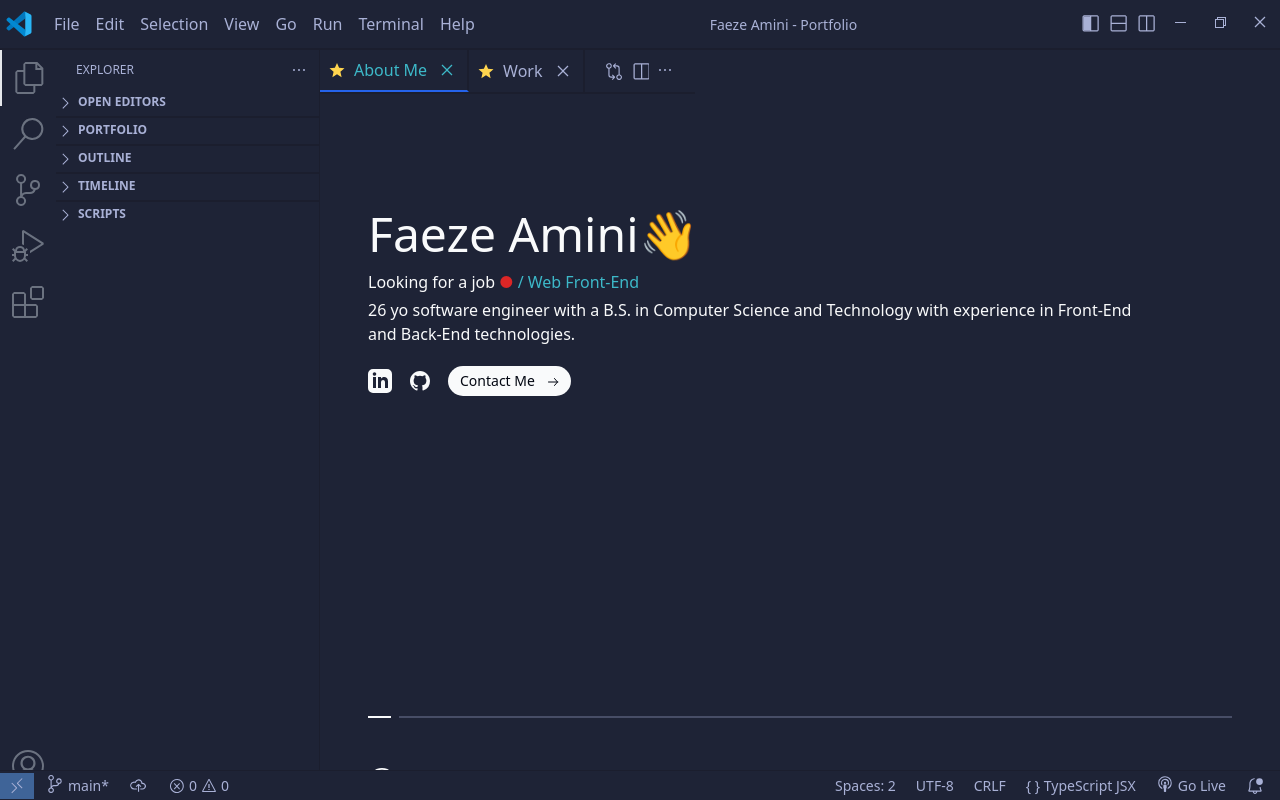
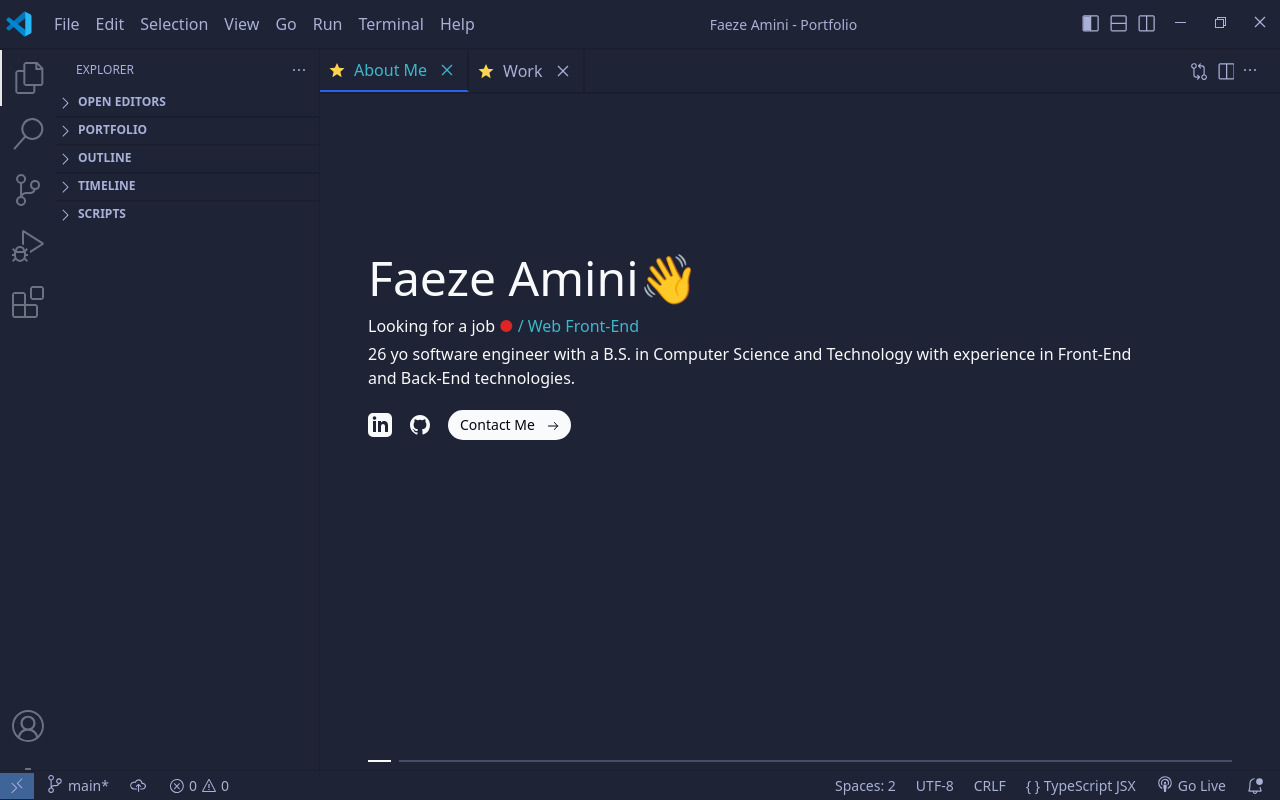
Before and after one commit to Code-Coterie-Team/faeze-amini-portfolio, a Next.js app: page / in a window 1280 px wide. Built offline with nearby package versions, Linux system fonts and the light colour scheme.

Commit message:
scrollPageAboutMe

```diff
--- a/src/app/layout.tsx
+++ b/src/app/layout.tsx
@@ -28,7 +28,7 @@ export default function RootLayout({
   return (
     <html lang="en">
       <body
-        className={`${geistSans.variable} ${geistMono.variable} antialiased`}
+        className={`antialiased h-screen w-screen`}
       >
         <div className="relative overflow-hidden bg-darckBg text-tGrayAll flex flex-col h-screen">
           <div className="sticky">
@@ -36,7 +36,7 @@ export default function RootLayout({
           </div>
           <div className="grid grid-cols-12">
             <Sidbar />
-            <div className="col-span-9 overflow-y-auto h-screen">
+            <div className="col-span-9 h-screen">
               {children}
             </div>
           </div>
--- a/src/components/aboutMe.tsx
+++ b/src/components/aboutMe.tsx
@@ -5,11 +5,12 @@ import MyWork from "./myWork";
 import ContactMe from "./contactMe";
 import PersonalInformation from "./personalInformation";
 
+
 function AboutMe() {
   return (
-    <div className="pageAboutMe">
+    <div className="overflow-hidden">
       <HeaderMain />
-      <div className="px-12 flex flex-col gap-80">
+      <div className="px-12 flex flex-col gap-80 overflow-y-auto h-screen">
         <PersonalInformation />
         <WorkExperience />
         <Skills />
--- a/src/components/headerMain.tsx
+++ b/src/components/headerMain.tsx
@@ -7,7 +7,7 @@ import StarIcon from "./icons/StarIcon";
 
 function HeaderMain() {
   return (
-    <div className="headerMain fixed flex items-center border-borderDarck border-b-2 bg-darckBg">
+    <div className="headerMain flex items-center justify-between w-full border-borderDarck border-b-2 bg-darckBg">
       <div className="flex">
         <div className="title flex items-center gap-2 text-textActive border-r-borderDarck border-b-blue-600 border-r-2 border-b-2 p-2">
           <StarIcon
@@ -39,7 +39,7 @@ function HeaderMain() {
         </div>
       </div>
 
-      <div className="flex-1"></div>
+
       <div className="flex px-4">
         <button className="p-1 hover:bg-gray-500/30 rounded-md">
           <OpenChangeIcon
--- a/src/components/itemPortfolio.tsx
+++ b/src/components/itemPortfolio.tsx
@@ -27,7 +27,7 @@ function ItemPortfolio() {
   const [isPublic, setIsPublic] = useState(false);
 
   return (
-    <div className="itemPortfolio overflow-y-auto">
+    <div className="itemPortfolio overflow-y-auto h-full">
       <div className="next pl-4 pr-1 hover:bg-borderDarck">
         <button className="flex gap-1 py-[2px] items-center">
           <DirectionRight01Icon
@@ -88,7 +88,7 @@ function ItemPortfolio() {
             <p className="text-base">about_me.ts</p>
           </div>
         </Link>
-        <Link href="#aboutme">
+        <Link href="/#aboutme">
           <div className="aboutme hover:bg-borderDarck flex items-center gap-2 pl-14 py-[2px]">
             <UserCheckIcon
               width="18"
@@ -97,7 +97,7 @@ function ItemPortfolio() {
             <p className="text-base">About Me</p>
           </div>
         </Link>
-        <Link href="#workExperience">
+        <Link href={"/#workExperience"}>
           <div className="workExperience hover:bg-borderDarck flex items-center gap-2 pl-14 py-[2px]">
             <LaptopIcon
               width="18"
@@ -106,7 +106,7 @@ function ItemPortfolio() {
             <p className="text-base">Work Experience</p>
           </div>
         </Link>
-        <Link href="#skills">
+        <Link href="/#skills">
           <div className="skills hover:bg-borderDarck flex items-center gap-2 pl-14 py-[2px]">
             <SkillsIcon
               width="18"
@@ -115,7 +115,7 @@ function ItemPortfolio() {
             <p className="text-base">Skills</p>
           </div>
         </Link>
-        <Link href="#myWork">
+        <Link href="/#myWork">
           <div className="myWork hover:bg-borderDarck flex items-center gap-2 pl-14 py-[2px]">
             <IdeaIcon
               width="18"
@@ -124,7 +124,7 @@ function ItemPortfolio() {
             <p className="text-base">My Work</p>
           </div>
         </Link>
-        <Link href="#contactMe">
+        <Link href="/#contactMe">
           <div className="contactMe hover:bg-borderDarck flex items-center gap-2 pl-14 py-[2px]">
             <MailIcon
               className="text-blue-600"
--- a/src/components/sidbar.tsx
+++ b/src/components/sidbar.tsx
@@ -21,7 +21,7 @@ function Sidbar() {
 
   return (
     <div className={`sidbar grid grid-cols-8 ${sideBarShow ? "col-span-1" : "col-span-3 "}`}>
-      <div className={`subSidbar flex flex-col justify-between ${sideBarShow ? "" : "col-span-1"}`}>
+      <div className={`subSidbar flex flex-col  pb-10 justify-between`}>
         <div className="partView flex flex-col">
           <button
             onClick={() => {
```
